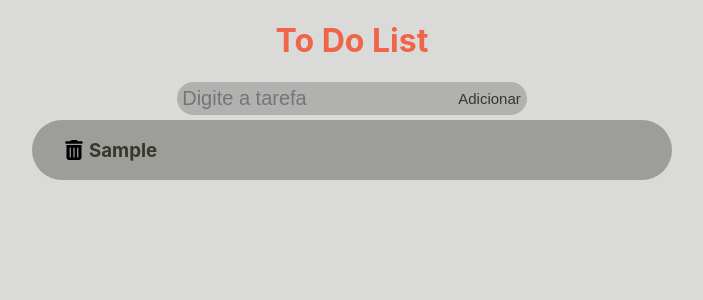
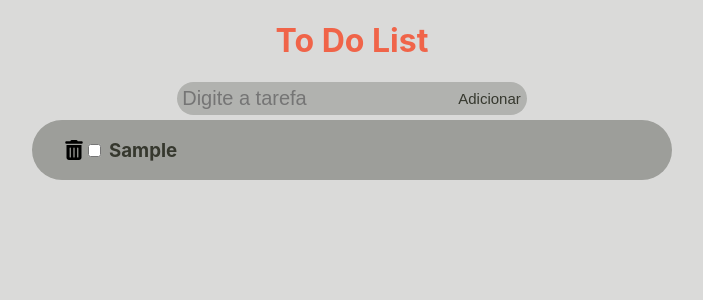
Before and after one commit to lucasRodrigues0/todo-list-react, a React (Create React App) app: page / in a window 1280 px wide. Both pictures are taken after typing "Sample" into the empty fields and a click on the button "Adicionar". Shown: the top 300 px of the page, without its empty margins (288-991 px from the left). Built offline with nearby package versions, Linux system fonts and the light colour scheme.

Commit message:
checkbox para tracionar as tasks

```diff
--- a/src/components/container/task/Task.scss
+++ b/src/components/container/task/Task.scss
@@ -14,10 +14,10 @@
 }
 
 .task-content-container {
-    width: 90%;
+    align-items: center;
     display: flex;
     flex-direction: row;
-    align-items: center;
+    width: 90%;
 }
 
 .delete-icon {
@@ -26,12 +26,17 @@
 }
 
 .svg-icon {
+    height: 100%;
     width: 100%;
-    height: 100%;
 }
 
 .task-text {
     margin-left: 5px;
+}
+
+.checked {
+    color: index.$silver;
+    text-decoration: line-through;
 }
 
 @media screen and (max-width: 783px) {
--- a/src/components/container/task/Task.tsx
+++ b/src/components/container/task/Task.tsx
@@ -1,3 +1,4 @@
+import { useState } from 'react';
 import { TaskModel } from '../../../utils/constants';
 import './Task.scss';
 
@@ -9,9 +10,16 @@ type props = {
 
 export const Task = ({text, checked, deleteTask}: props) => {
 
+    const [checkedState, setCheckedState] = useState<boolean>(checked);
+
     const handleClick = (): void => {
         const taskToDelete: TaskModel = { text, checked };
         deleteTask(taskToDelete);
+    }
+
+    const toggleChecked = () => {
+        setCheckedState(!checkedState);
+        checked = checkedState;
     }
 
     return(
@@ -20,7 +28,8 @@ export const Task = ({text, checked, deleteTask}: props) => {
                 <div className="delete-icon" onClick={handleClick}>
                     <svg className="svg-icon" xmlns="http://www.w3.org/2000/svg" viewBox="0 0 448 512"><path d="M135.2 17.7C140.6 6.8 151.7 0 163.8 0H284.2c12.1 0 23.2 6.8 28.6 17.7L320 32h96c17.7 0 32 14.3 32 32s-14.3 32-32 32H32C14.3 96 0 81.7 0 64S14.3 32 32 32h96l7.2-14.3zM32 128H416V448c0 35.3-28.7 64-64 64H96c-35.3 0-64-28.7-64-64V128zm96 64c-8.8 0-16 7.2-16 16V432c0 8.8 7.2 16 16 16s16-7.2 16-16V208c0-8.8-7.2-16-16-16zm96 0c-8.8 0-16 7.2-16 16V432c0 8.8 7.2 16 16 16s16-7.2 16-16V208c0-8.8-7.2-16-16-16zm96 0c-8.8 0-16 7.2-16 16V432c0 8.8 7.2 16 16 16s16-7.2 16-16V208c0-8.8-7.2-16-16-16z"/></svg>
                 </div>
-                <h3 className='task-text'>{text}</h3>
+                <input type='checkbox' defaultChecked={checkedState} onChange={toggleChecked}/>
+                <h3 className={`task-text ${checkedState ? 'checked' : ''}`}>{text}</h3>
             </div>
         </div>
     )
```
